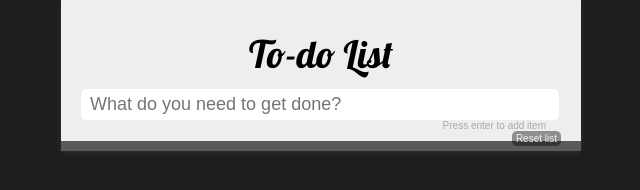
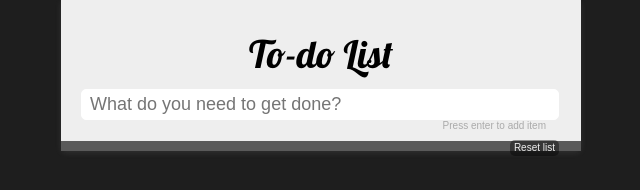
Before and after one commit to fsagreracondev/backbone-todo-fsagrera, a website: page index.html in a window 1280 px wide. Shown: the full height of the page, 319-959 px from the left. Drawn offline with nearby package versions, Linux system fonts and the light colour scheme; files whose address does not match are found by name.

Commit message:
Fixed the CSS so that the reset button is vertically aligned in the footer

```diff
--- a/index.html
+++ b/index.html
@@ -26,8 +26,10 @@
             </ul>
         </div>
 
-        <div id="todofooter"></div>
-        <div id="todorefresh">Reset list</div>
+        <div id="footer">
+            <div id="todofooter"></div>
+            <div id="todorefresh">Reset list</div>
+        </div>
     </div>
 
     <script type ="text/template" id="item-template">
--- a/scripts/Views/todoListView.js
+++ b/scripts/Views/todoListView.js
@@ -76,7 +76,7 @@ define(['jQuery','backbone', 'underscore', 'Collection/todoList', 'Views/todoIte
         },
 
         addListItems:function(){
-             Todos.each(this.addOne, this);
+             Todos.each(this.addListItem, this);
         },
 
         removedItem: function(todo){
--- a/todo.css
+++ b/todo.css
@@ -124,11 +124,19 @@ body{
     cursor:pointer;
 }
 
+#footer{
+    position:relative;
+}
+
 #todorefresh{
     background:rgba(0,0,0,0.4);
+    position:absolute;
+    height:12px;
+    top:50%;
+    right:2px;
     font-size:10px;
+    margin-top: -6px;
     padding:2px 4px;
-    float:right;
     -webkit-border-radius:5px;
     -moz-border-radius:5px;
     -ms-border-radius:5px;
```
